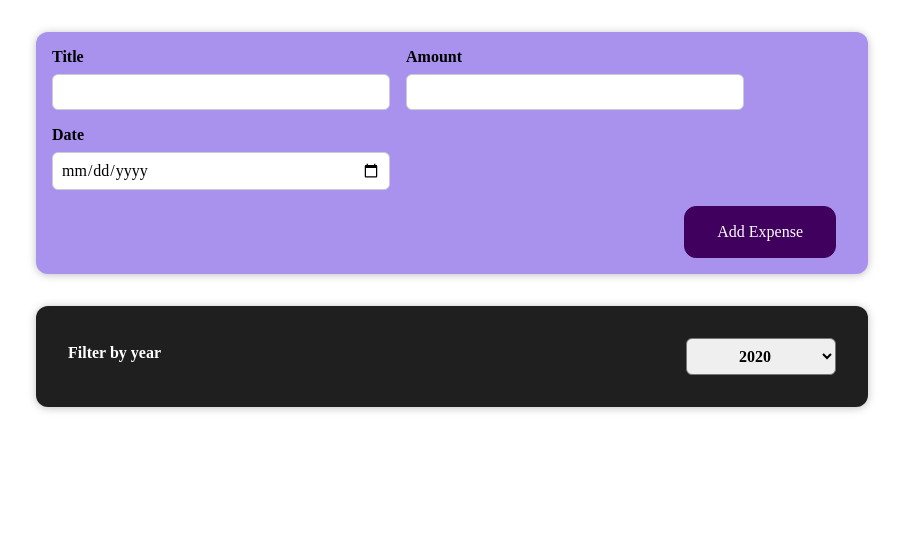
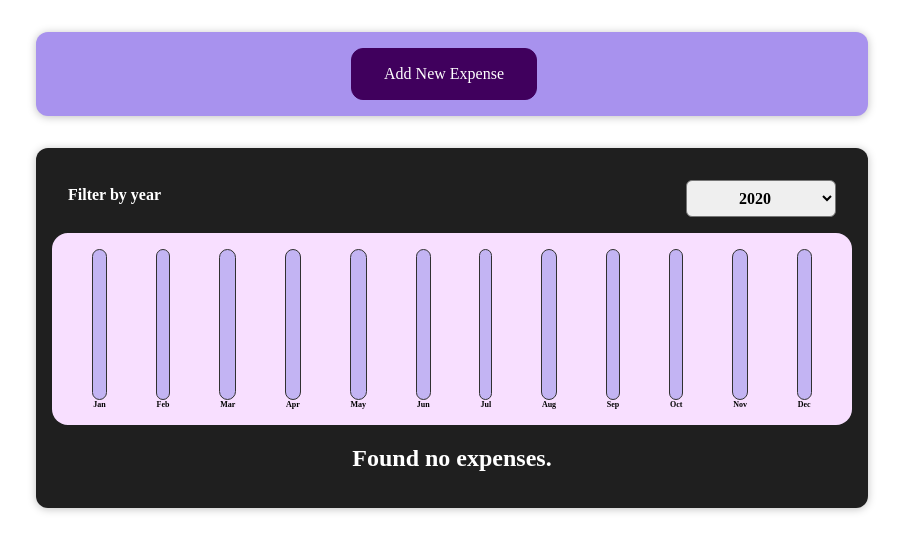
Before and after one commit to Jworboys/React-Practice, a React (Create React App) app in the folder ItemExpenseTracker/: page / in a window 1280 px wide. Shown: the top 552 px of the page, without its empty margins (188-1091 px from the left). Built offline with nearby package versions, Linux system fonts and the light colour scheme.

Commit message:
Finishing the project, bars for chart are fully functional.

```diff
--- /dev/null
+++ b/ItemExpenseTracker/src/components/Chart/Chart.css
@@ -0,0 +1,9 @@
+.chart {
+	padding: 1rem;
+	border-radius: 1rem;
+	background-color: #f8dfff;
+	text-align: center;
+	display: flex;
+	justify-content: space-around;
+	height: 10rem;
+}
--- /dev/null
+++ b/ItemExpenseTracker/src/components/Chart/Chart.js
@@ -0,0 +1,23 @@
+import React from 'react';
+import ChartBar from './ChartBar';
+import './Chart.css';
+
+const Chart = props => {
+	const dataPointValues = props.dataPoints.map(dataPoint => dataPoint.value);
+	const totalMaxium = Math.max(...dataPointValues);
+
+	return (
+		<div className='chart'>
+			{props.dataPoints.map(dataPoint => (
+				<ChartBar
+					key={dataPoint.label}
+					value={dataPoint.value}
+					maxValue={totalMaxium}
+					label={dataPoint.label}
+				/>
+			))}
+		</div>
+	);
+};
+
+export default Chart;
--- /dev/null
+++ b/ItemExpenseTracker/src/components/Chart/ChartBar.css
@@ -0,0 +1,30 @@
+.chart-bar {
+	height: 100%;
+	display: flex;
+	flex-direction: column;
+	align-items: center;
+}
+
+.chart-bar__inner {
+	height: 100%;
+	width: 100%;
+	border: 1px solid #313131;
+	border-radius: 12px;
+	background-color: #c3b4f3;
+	overflow: hidden;
+	display: flex;
+	flex-direction: column;
+	justify-content: flex-end;
+}
+
+.chart-bar__fill {
+	background-color: #4826b9;
+	width: 100%;
+	transition: all 0.3s ease-out;
+}
+
+.chart-bar__label {
+	font-weight: bold;
+	font-size: 0.5rem;
+	text-align: center;
+}
--- /dev/null
+++ b/ItemExpenseTracker/src/components/Chart/ChartBar.js
@@ -0,0 +1,24 @@
+import React from 'react';
+import './ChartBar.css';
+
+const ChartBar = props => {
+	let barFillHeight = '0%';
+
+	if (props.maxValue > 0) {
+		barFillHeight = Math.round((props.value / props.maxValue) * 100) + '%';
+	}
+
+	return (
+		<div className='chart-bar'>
+			<div className='chart-bar__inner'>
+				<div
+					className='chart-bar__fill'
+					style={{ height: barFillHeight }}
+				></div>
+			</div>
+			<div className='chart-bar__label'>{props.label}</div>
+		</div>
+	);
+};
+
+export default ChartBar;
--- a/ItemExpenseTracker/src/components/Expenses/ExpenseItem.js
+++ b/ItemExpenseTracker/src/components/Expenses/ExpenseItem.js
@@ -5,6 +5,7 @@ import Card from '../UI/Card';
 
 const ExpenseItem = (props) => {
 	return (
+		<li>
 			<Card className='expense-item'>
 				<ExpenseDate date={props.date} />
 				<div className='expense-item__description'>
@@ -12,6 +13,7 @@ const ExpenseItem = (props) => {
 					<div className='expense-item__price'>{props.amount}</div>
 				</div>
 			</Card>
+		</li>
 	);
 };
 
--- a/ItemExpenseTracker/src/components/Expenses/Expenses.js
+++ b/ItemExpenseTracker/src/components/Expenses/Expenses.js
@@ -1,17 +1,18 @@
 import React, { useState } from 'react';
-import ExpenseItem from './ExpenseItem';
+import ExpensesList from './ExpensesList';
 import Card from '../UI/Card';
 import './Expenses.css';
+import ExpensesChart from './ExpensesChart';
 import ExpensesFilter from '../NewExpense/ExpensesFilter';
 
-const Expenses = (props) => {
+const Expenses = props => {
 	const [filteredYear, setFilteredYear] = useState(2020);
 
-	const updateExpenseFilterHandler = (selectedYear) => {
+	const updateExpenseFilterHandler = selectedYear => {
 		setFilteredYear(selectedYear);
 	};
 
-	const filteredExpenses = props.items.filter((expense) => {
+	const filteredExpenses = props.items.filter(expense => {
 		return expense.date.getFullYear().toString() === filteredYear;
 	});
 
@@ -22,14 +23,8 @@ const Expenses = (props) => {
 					selected={filteredYear}
 					onExpenseFilterChange={updateExpenseFilterHandler}
 				></ExpensesFilter>
-				{filteredExpenses.map((expense) => (
-					<ExpenseItem
-						key={expense.id}
-						title={expense.title}
-						amount={expense.amount}
-						date={expense.date}
-					/>
-				))}
+				<ExpensesChart expenses={filteredExpenses}></ExpensesChart>
+				<ExpensesList items={filteredExpenses}></ExpensesList>
 			</Card>
 		</div>
 	);
--- /dev/null
+++ b/ItemExpenseTracker/src/components/Expenses/ExpensesChart.js
@@ -0,0 +1,63 @@
+import React from 'react';
+import Chart from '../Chart/Chart';
+
+const ExpensesChart = props => {
+	const chartDataPoints = [
+		{
+			label: 'Jan',
+			value: 0,
+		},
+		{
+			label: 'Feb',
+			value: 0,
+		},
+		{
+			label: 'Mar',
+			value: 0,
+		},
+		{
+			label: 'Apr',
+			value: 0,
+		},
+		{
+			label: 'May',
+			value: 0,
+		},
+		{
+			label: 'Jun',
+			value: 0,
+		},
+		{
+			label: 'Jul',
+			value: 0,
+		},
+		{
+			label: 'Aug',
+			value: 0,
+		},
+		{
+			label: 'Sep',
+			value: 0,
+		},
+		{
+			label: 'Oct',
+			value: 0,
+		},
+		{
+			label: 'Nov',
+			value: 0,
+		},
+		{
+			label: 'Dec',
+			value: 0,
+		},
+	];
+
+	for (const expense of props.expenses) {
+		const expenseMonth = expense.date.getMonth(); // Starting 0 indexed
+		chartDataPoints[expenseMonth].value += expense.amount;
+	}
+	return <Chart dataPoints={chartDataPoints} />;
+};
+
+export default ExpensesChart;
--- /dev/null
+++ b/ItemExpenseTracker/src/components/Expenses/ExpensesList.css
@@ -0,0 +1,9 @@
+.expenses-list {
+	list-style: none;
+	padding: 0;
+}
+
+.expenses-list__fallback {
+	color: white;
+	text-align: center;
+}
--- /dev/null
+++ b/ItemExpenseTracker/src/components/Expenses/ExpensesList.js
@@ -0,0 +1,24 @@
+import React from 'react';
+import ExpenseItem from './ExpenseItem';
+import './ExpensesList.css';
+
+const ExpensesList = (props) => {
+	if (props.items.length === 0) {
+		return <h2 className='expenses-list__fallback'>Found no expenses.</h2>;
+	}
+
+	return (
+		<ul className='expenses-list'>
+			{props.items.map((expense) => (
+				<ExpenseItem
+					key={expense.id}
+					title={expense.title}
+					amount={expense.amount}
+					date={expense.date}
+				/>
+			))}
+		</ul>
+	);
+};
+
+export default ExpensesList;
--- a/ItemExpenseTracker/src/components/NewExpense/ExpenseForm.js
+++ b/ItemExpenseTracker/src/components/NewExpense/ExpenseForm.js
@@ -1,7 +1,7 @@
 import React, { useState } from 'react';
 import './ExpenseForm.css';
 
-const ExpenseForm = (props) => {
+const ExpenseForm = props => {
 	const [enteredTitle, setEnteredTitle] = useState('');
 	const [enteredDate, setEnteredDate] = useState('');
 	const [enteredAmount, setEnteredAmount] = useState('');
@@ -11,7 +11,7 @@ const ExpenseForm = (props) => {
 	// 	enteredDate: '',
 	// });
 
-	const amountChangeHandler = (event) => {
+	const amountChangeHandler = event => {
 		setEnteredAmount(event.target.value);
 		// setUserInput({
 		// 	...userInput,
@@ -19,7 +19,7 @@ const ExpenseForm = (props) => {
 		// });
 	};
 
-	const dateChangeHandler = (event) => {
+	const dateChangeHandler = event => {
 		setEnteredDate(event.target.value);
 		// setUserInput({
 		// 	...userInput,
@@ -27,7 +27,7 @@ const ExpenseForm = (props) => {
 		// });
 	};
 
-	const titleChangeHandler = (event) => {
+	const titleChangeHandler = event => {
 		setEnteredTitle(event.target.value);
 		// setUserInput({
 		// 	...userInput,
@@ -40,12 +40,12 @@ const ExpenseForm = (props) => {
 		// });
 	};
 
-	const submitHandler = (event) => {
+	const submitHandler = event => {
 		event.preventDefault();
 
 		const expenseDate = {
 			title: enteredTitle,
-			amount: enteredAmount,
+			amount: +enteredAmount,
 			date: new Date(enteredDate),
 		};
 
@@ -88,6 +88,9 @@ const ExpenseForm = (props) => {
 				</div>
 			</div>
 			<div className='new-expense__actions'>
+				<button type='button' onClick={props.onCancel}>
+					Cancel
+				</button>
 				<button type='submit'>Add Expense</button>
 			</div>
 		</form>
--- a/ItemExpenseTracker/src/components/NewExpense/NewExpense.js
+++ b/ItemExpenseTracker/src/components/NewExpense/NewExpense.js
@@ -1,8 +1,10 @@
-import React from 'react';
+import React, { useState } from 'react';
 import ExpenseForm from './ExpenseForm';
 import './NewExpense.css';
 
 const NewExpense = (props) => {
+	const [isEditing, setIsEditing] = useState(false);
+
 	const saveExpenseDataHandler = (enteredExpenseData) => {
 		const expenseData = {
 			...enteredExpenseData,
@@ -10,11 +12,28 @@ const NewExpense = (props) => {
 		};
 		props.onAddExpense(expenseData);
 		console.log(expenseData);
+		setIsEditing(false);
+	};
+
+	const startEditingHandler = () => {
+		setIsEditing(true);
+	};
+
+	const stopEditingHandler = () => {
+		setIsEditing(false);
 	};
 
 	return (
 		<div className='new-expense'>
-			<ExpenseForm onSaveExpenseData={saveExpenseDataHandler}></ExpenseForm>
+			{!isEditing && (
+				<button onClick={startEditingHandler}>Add New Expense</button>
+			)}
+			{isEditing && (
+				<ExpenseForm
+					onSaveExpenseData={saveExpenseDataHandler}
+					onCancel={stopEditingHandler}
+				/>
+			)}
 		</div>
 	);
 };
```
Lines whose indentation alone changed are shown as unchanged.
